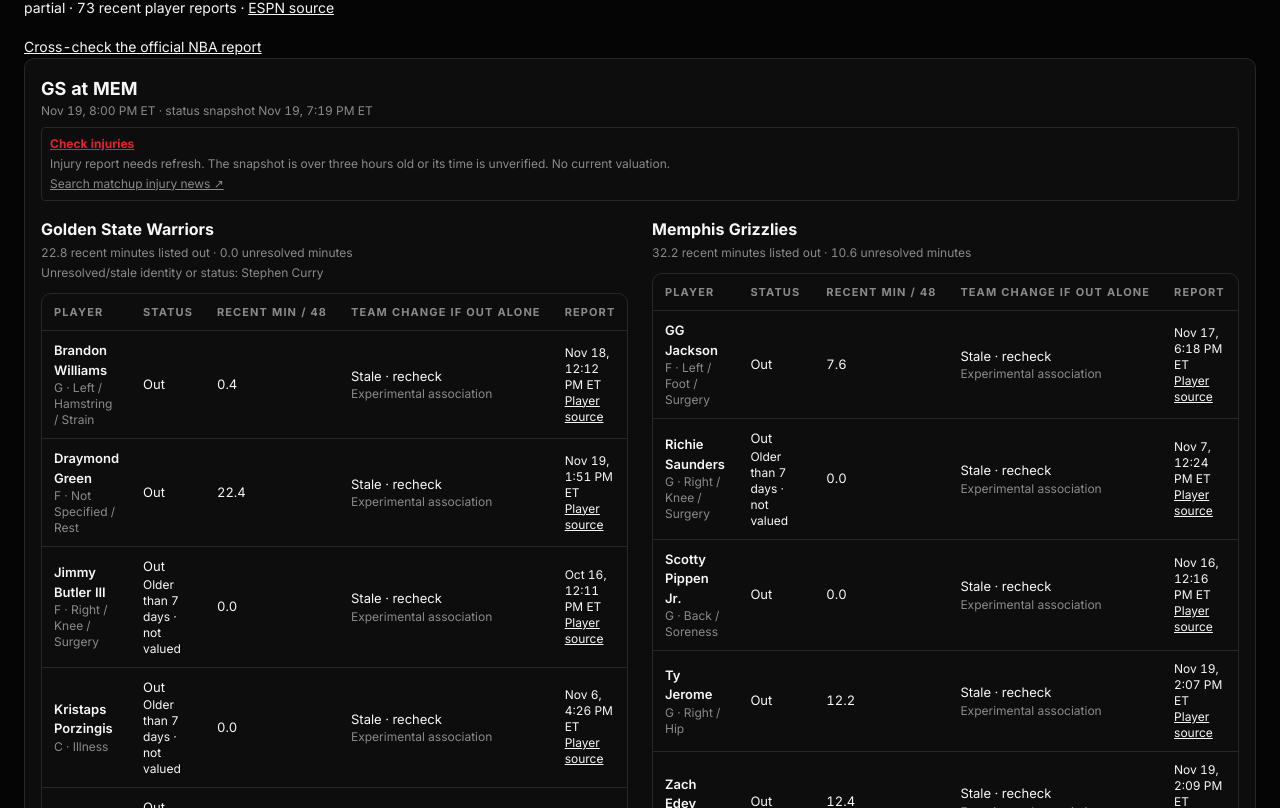
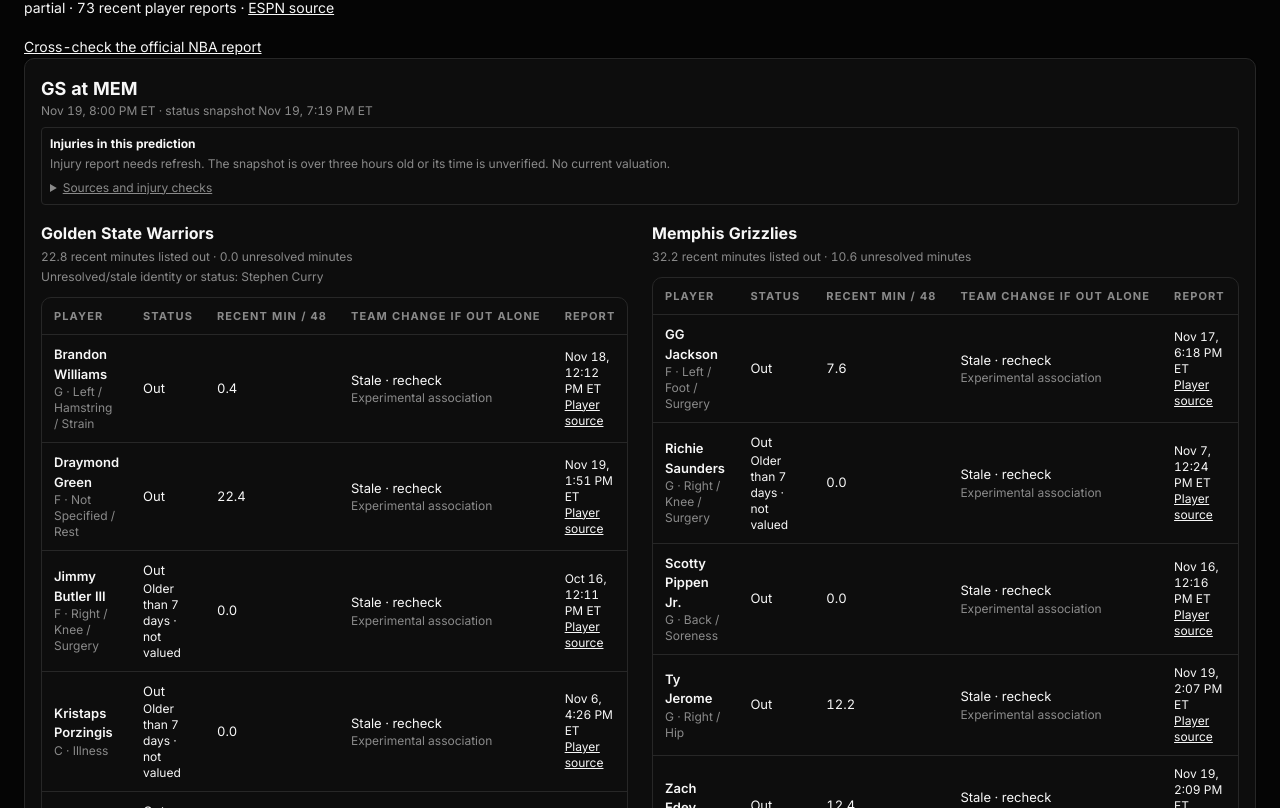
Before and after one commit to Mullins-Creative-Co/dirtiq, a Next.js app: page /injuries in a window 1280 px wide. Shown: the part 2312-3120 px from the top of the page. Built offline with nearby package versions, Linux system fonts and the light colour scheme.

Commit message:
Show listed injuries directly inside prediction panels (#4)
Co-authored-by: Jordan Mullins <jmullins33@users.noreply.github.com>

```diff
--- a/src/components/availability/summary.tsx
+++ b/src/components/availability/summary.tsx
@@ -10,8 +10,20 @@ export function AvailabilitySummary({ game, now, matchup }: { game?: Availabilit
   const href = game ? `/injuries?sport=${game.sport}#${encodeURIComponent(game.id)}` : sport ? `/injuries?sport=${sport}` : "/injuries";
   const check = matchup ?? (game ? { sport: game.sport, label: `${game.contexts.away.name} at ${game.contexts.home.name}`, startsAt: game.startsAt } : null);
   return <div className="mt-2 rounded border border-[var(--border)] p-2 text-xs text-[var(--muted)]">
-    <Link className="font-bold text-[var(--accent)] underline" href={href}>Check injuries</Link>
+    <p className="font-bold text-[var(--foreground)]">Injuries in this prediction</p>
     <p className="mt-1">{state.label}. {state.detail}</p>
-    {check ? <a className="mt-1 inline-block underline" href={injuryNewsHref(check.label, check.sport, check.startsAt)} target="_blank" rel="noopener noreferrer">Search matchup injury news ↗</a> : null}
+    {game && !state.stale ? <div className="mt-2 space-y-2">{[game.contexts.away, game.contexts.home].map(team => {
+      const players = [...team.players].sort((a,b) => Number(b.position === "QB") - Number(a.position === "QB") || (b.baselineMinutes ?? 0) - (a.baselineMinutes ?? 0));
+      const playerLine = (p: typeof players[number]) => <span>{p.name}: <strong>{p.status}</strong>{p.stale || p.contradictedByAppearance ? " · needs recheck" : ""}</span>;
+      return <div key={team.team}><p className="font-semibold">{team.name}</p>
+        {players.length ? <><ul className="mt-1 space-y-1">{players.slice(0,4).map(p => <li key={p.athleteId ?? p.name}>{playerLine(p)}</li>)}</ul>
+          {players.length > 4 ? <details className="mt-1"><summary className="cursor-pointer underline">{players.length-4} more player reports</summary><ul className="mt-1 space-y-1">{players.slice(4).map(p => <li key={p.athleteId ?? p.name}>{playerLine(p)}</li>)}</ul></details> : null}</>
+          : <p>{team.coverage === "unknown" || team.coverage === "unavailable" ? "Availability not verified." : "No issues listed; roster health is not verified."}</p>}
+      </div>;
+    })}<p>Report collected {new Date(game.asOf).toLocaleString("en-US", { timeZone:"America/New_York", month:"short", day:"numeric", hour:"numeric", minute:"2-digit" })} ET.</p></div> : null}
+    <details className="mt-2"><summary className="cursor-pointer underline">Sources and injury checks</summary>
+      <Link className="mt-1 inline-block underline" href={href}>Full injury report</Link>
+      {check ? <a className="ml-3 inline-block underline" href={injuryNewsHref(check.label, check.sport, check.startsAt)} target="_blank" rel="noopener noreferrer">Search matchup injury news ↗</a> : null}
+    </details>
   </div>;
 }
--- a/src/components/tonight/board.tsx
+++ b/src/components/tonight/board.tsx
@@ -78,7 +78,7 @@ export function TonightBoardView({ board, initialSport = "all" }: { board: Tonig
   return (
     <div className="space-y-6">
       <div className="note">
-        <strong>Favorites are not flagged for being favorites.</strong> A row is flagged for a spread lean, or for a moneyline only when the price beats the model’s own win probability by 8% or more and is no longer than +300. In the backtests those moneylines still lost about 4% a bet, so treat a flag as something to check, not as value. Over/under leans come from a simple team-scoring-pace model that hit 46–51% against closing totals, below the 52.4% needed to break even. Live lines are ESPN reference quotes; confirm the executable price with your book. Saved lines preserve the forecast snapshot. Injuries and lineups need a separate check.
+        <strong>Favorites are not flagged for being favorites.</strong> A row is flagged for a spread lean, or for a moneyline only when the price beats the model’s own win probability by 8% or more and is no longer than +300. In the backtests those moneylines still lost about 4% a bet, so treat a flag as something to check, not as value. Over/under leans come from a simple team-scoring-pace model that hit 46–51% against closing totals, below the 52.4% needed to break even. Live lines are ESPN reference quotes; confirm the executable price with your book. Saved lines preserve the forecast snapshot. Listed injuries appear inside each game’s prediction; confirmed lineups and any point adjustment remain unverified.
       </div>
       <p className={stale ? "note note-warn" : "note"} title={board.refreshedAt ? dateTime(board.refreshedAt) : undefined}>
         <strong>Forecasts and saved lines refreshed {relativeAge(board.refreshedAt, now)}.</strong>{" "}
@@ -174,6 +174,7 @@ function ItemCard({ item, now, index, open, onToggle }: { item: TonightItem; now
                   <dl><Stat label="Spread lean · saved line" value={item.readiness.spreadLean} detail={item.readiness.spreadCover ?? undefined} /></dl>
                   {item.flags?.total ? <dl><Stat label="Over/under" value={item.flags.total.label ?? `No lean · ${item.flags.total.line.toFixed(1)}`} detail={item.flags.total.detail} /></dl> : null}
                 </div>
+                <AvailabilitySummary game={item.availability} now={now} matchup={{sport:item.sport,label:item.title,startsAt:item.startsAt}}/>
                 {item.readiness.marketInformedWin !== null ? <p className="mt-3 text-xs text-[var(--muted-strong)]">Market-informed win: {item.pick} {pct(item.pick === item.matchupHeaders[0] ? item.readiness.marketInformedWin : 1 - item.readiness.marketInformedWin)}. Uses the saved market line, so it is not an independent second opinion.</p> : null}
                 <p className="mt-3 text-sm font-semibold">{item.readiness.label}</p>
                 <ul className="mt-1 list-disc space-y-1 pl-4 text-xs leading-5 text-[var(--muted-strong)]">{item.readiness.reasons.map((reason) => <li key={reason}>{reason}</li>)}</ul>
@@ -203,7 +204,7 @@ function ItemCard({ item, now, index, open, onToggle }: { item: TonightItem; now
             ) : null}
             {item.market ? (
               <div>
-                <AvailabilitySummary game={item.availability} now={now} matchup={{sport:item.sport,label:item.title,startsAt:item.startsAt}}/><p className="kicker">Refresh-time market and lean</p>
+                <p className="kicker">Refresh-time market and lean</p>
                 <p className="mt-1 text-xs text-[var(--muted)]">Observed {dateTime(item.market.observedAt)} · line {relativeAge(item.market.observedAt, now)}</p>
                 <dl className="mt-2 grid grid-cols-2 gap-x-6 gap-y-2 text-sm sm:grid-cols-3">
                   <Stat label="Spread" value={item.market.spreadLabel ?? "—"} detail={item.market.spreadPrices ?? undefined} />
```
Also changed, not shown: 2 other files (tests, documents, lock files or other folders).
